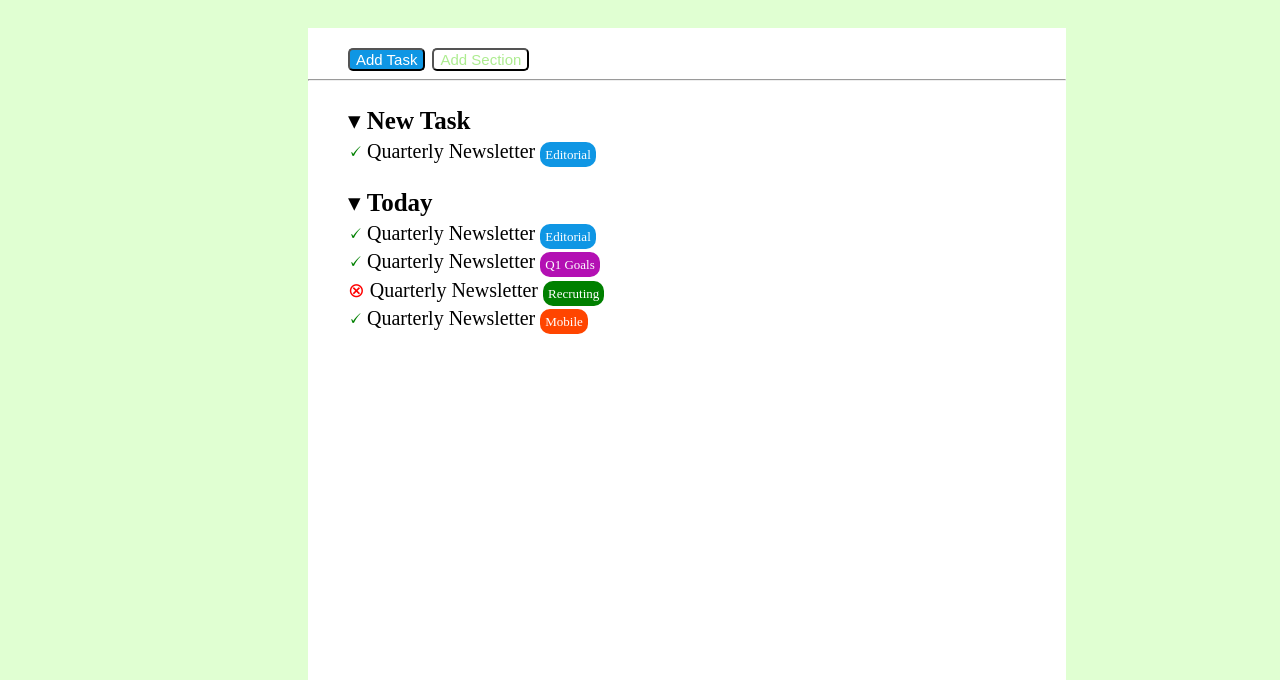
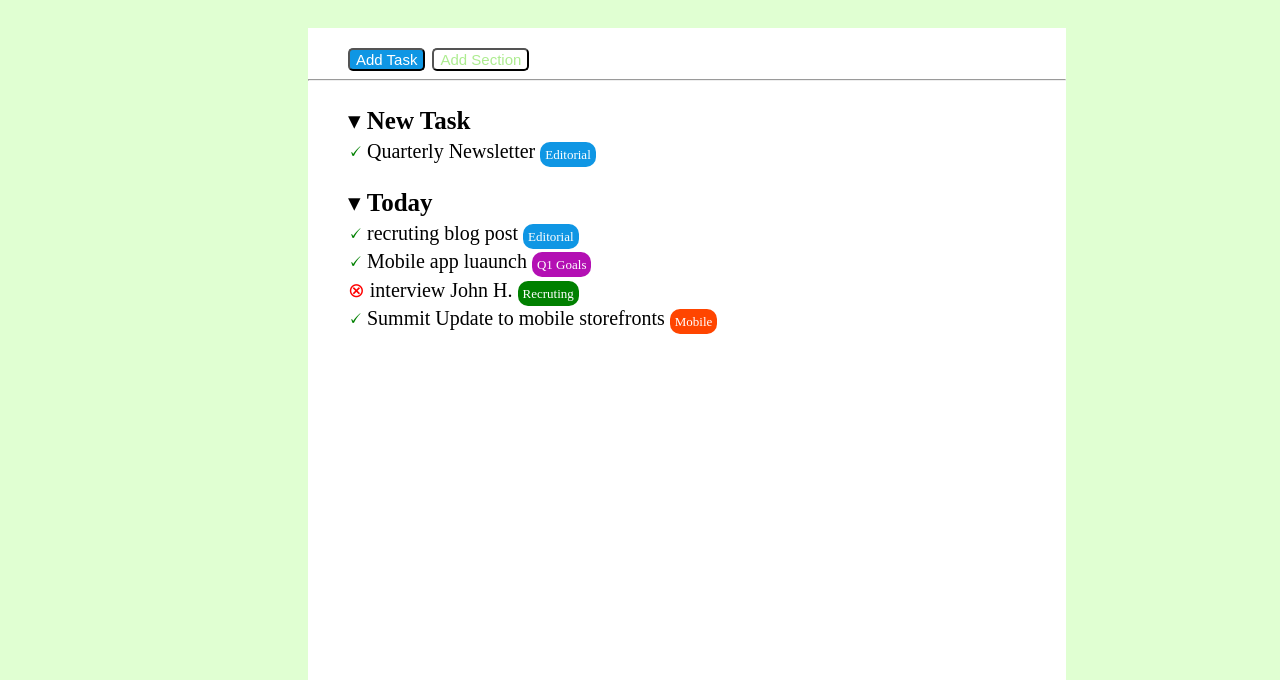
Before and after one commit to LucaGiozza/html-css-toboolist, a plain HTML site: page index.html in a window 1280 px wide. Shown: the part 120-800 px from the top of the page. Drawn offline with Linux system fonts and the light colour scheme.

Commit message:
correggo seconda tabella

```diff
--- a/index.html
+++ b/index.html
@@ -32,10 +32,10 @@
              </ul>
              <ul>
                 <li class="lista"> &#9662 <strong>Today</strong> </li>
-                <li class="seconda-lista"><span class="spunta">&#128504</span> Quarterly Newsletter <span class="rettangoli">Editorial</span></li>
-                <li class="seconda-lista"><span class="spunta">&#128504</span> Quarterly Newsletter <span class="rettangoli-viola">Q1 Goals</span></li>
-                <li class="seconda-lista"><span class="croce">&#8855</span> Quarterly Newsletter <span class="rettangoli-verde">Recruting</span></li>
-                <li class="seconda-lista"><span class="spunta">&#128504</span> Quarterly Newsletter <span class="rettangoli-arancio">Mobile</span></li>
+                <li class="seconda-lista"><span class="spunta">&#128504</span> recruting blog post <span class="rettangoli">Editorial</span></li>
+                <li class="seconda-lista"><span class="spunta">&#128504</span> Mobile app luaunch <span class="rettangoli-viola">Q1 Goals</span></li>
+                <li class="seconda-lista"><span class="croce">&#8855</span> interview John H. <span class="rettangoli-verde">Recruting</span></li>
+                <li class="seconda-lista"><span class="spunta">&#128504</span> Summit Update to mobile storefronts <span class="rettangoli-arancio">Mobile</span></li>
             </ul>
 
 
```
